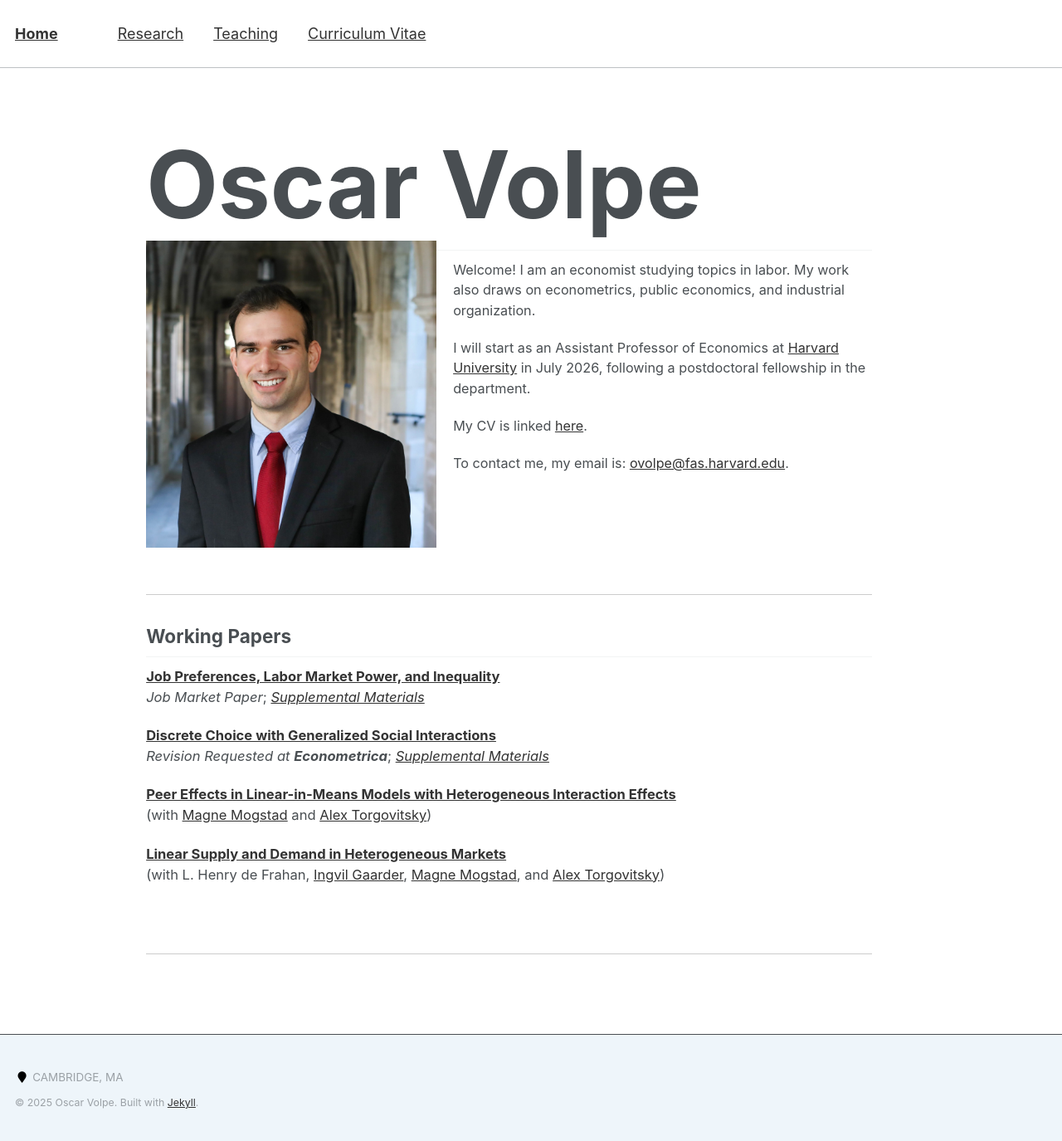
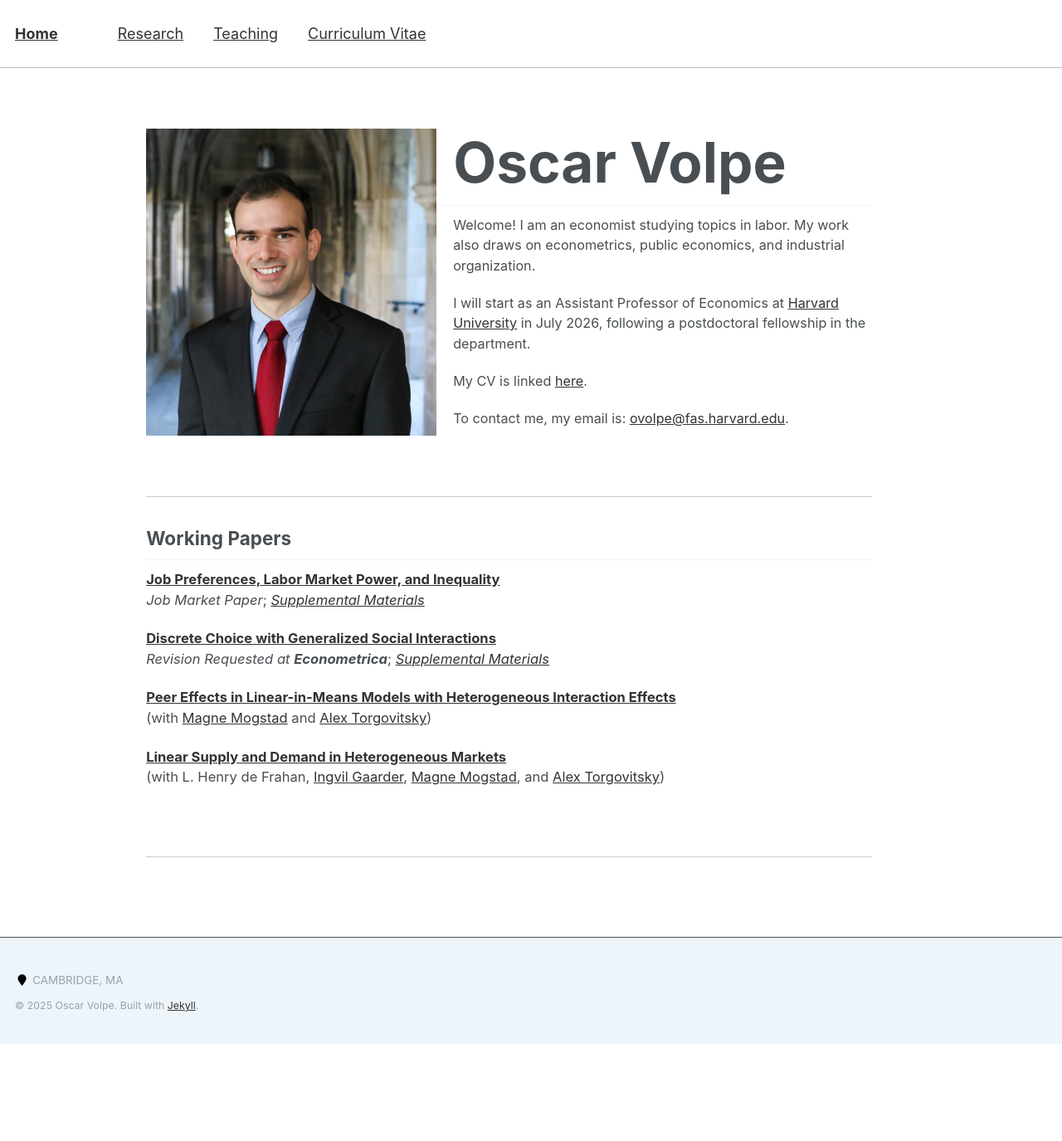
Before and after one commit to ovolpe/ovolpe.github.io, a Jekyll site: the page built from _pages/about.md, in a window 1280 px wide. Shown: the whole page at 83% size. Built offline with Jekyll 4.4.1, drawn with Linux system fonts in a browser that asks for light colours; after the commit the page ends 1258 px from its top, so only the background shows below that.

Commit message:
Update about.md

```diff
--- a/_pages/about.md
+++ b/_pages/about.md
@@ -8,7 +8,7 @@ redirect_from:
   - /about.html
 ---
 
-## <span style="font-size: 5em;">Oscar Volpe</span><img class="img-responsive" style="float: left; margin: 0px 20px 20px 0px;" src="/files/headshot.jpg" width="350">
+## <span style="font-size: 3em;">Oscar Volpe</span><img class="img-responsive" style="float: left; margin: 0px 20px 20px 0px;" src="/files/headshot.jpg" width="350">
 
 <p style="font-size: 0.9em;">
 Welcome! I am an economist studying topics in labor. My work also draws on econometrics, public economics, and industrial organization.
```
